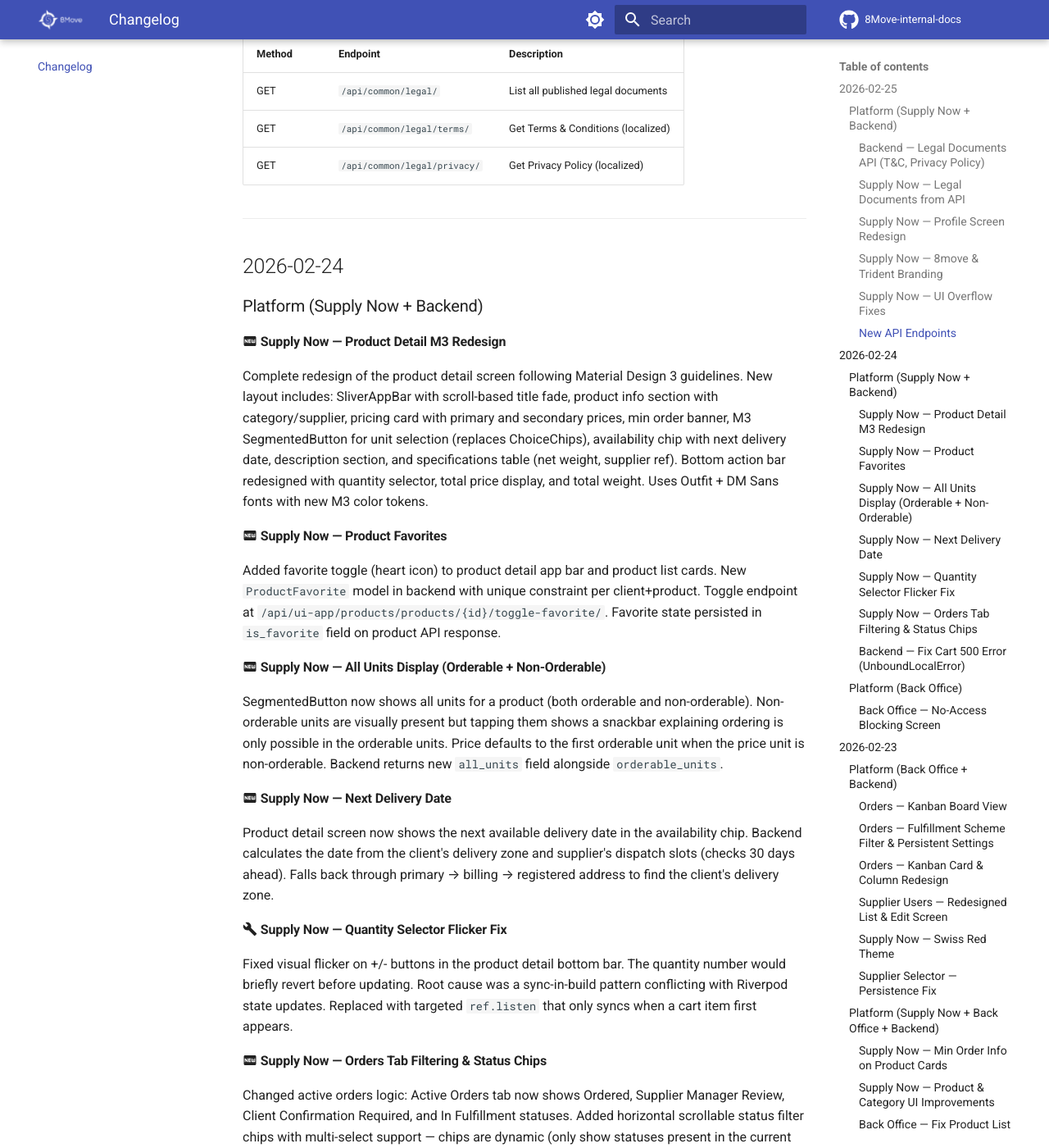
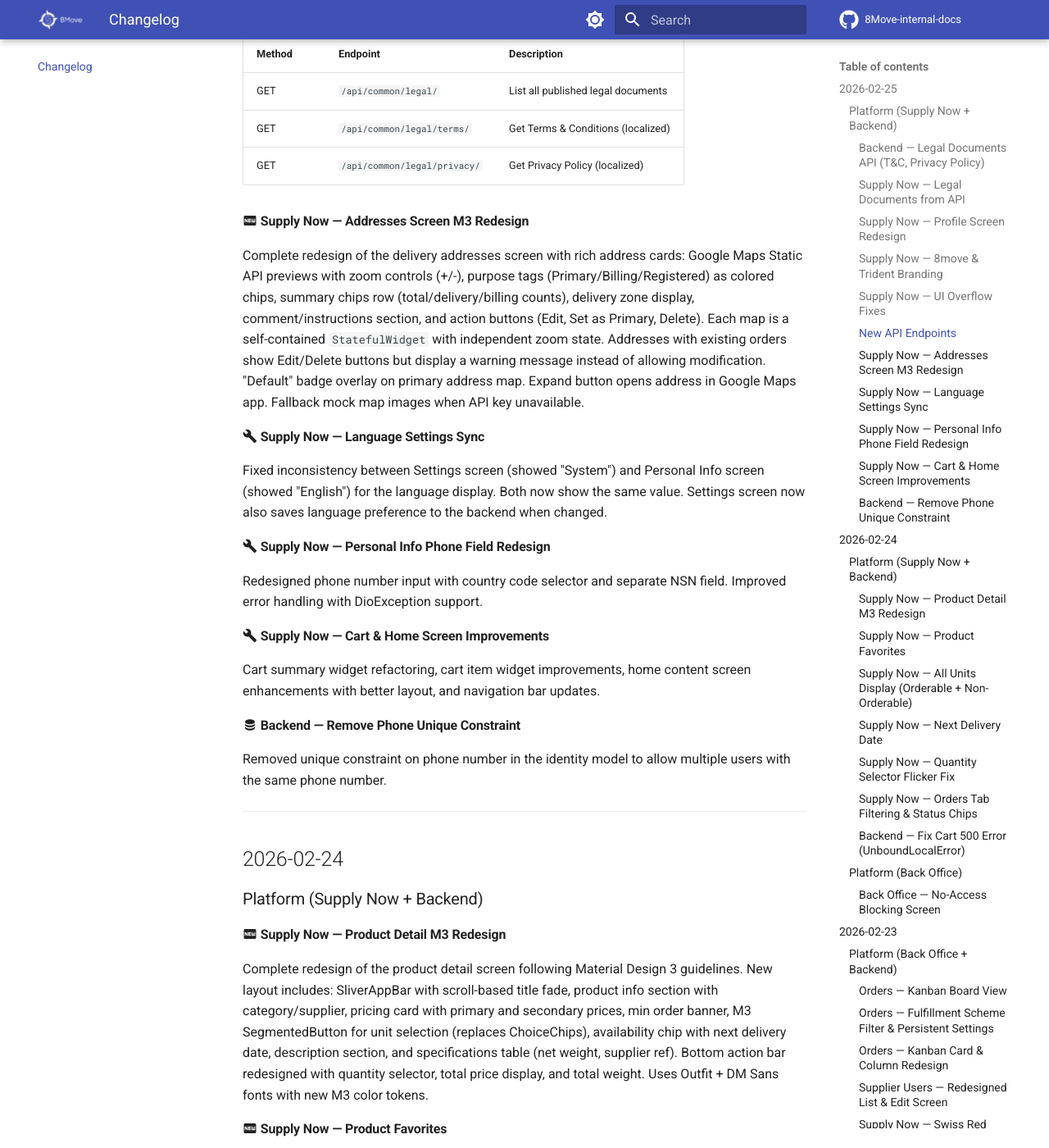
Before and after one commit to MaxShytov/8Move-internal-docs, an MkDocs documentation site: the page built from docs/changelog.md, in a window 1280 px wide and 1400 px high, scrolled down 1266 px. Shown: the whole window at 82% size. Built offline with MkDocs 1.6.1 and Material for MkDocs 9.7.7, drawn with Linux system fonts in a browser that asks for light colours; comment, search, counter and statistics services are not loaded.

Commit message:
docs: addresses redesign, language sync, cart & home improvements
Co-Authored-By: Claude Opus 4.6 <noreply@anthropic.com>

```diff
--- a/docs/changelog.md
+++ b/docs/changelog.md
@@ -29,6 +29,21 @@ Fixed RenderFlex overflow errors in product grid items (aspect ratio 0.62→0.58
 | GET | `/api/common/legal/` | List all published legal documents |
 | GET | `/api/common/legal/terms/` | Get Terms & Conditions (localized) |
 | GET | `/api/common/legal/privacy/` | Get Privacy Policy (localized) |
+
+#### :material-new-box: Supply Now — Addresses Screen M3 Redesign
+Complete redesign of the delivery addresses screen with rich address cards: Google Maps Static API previews with zoom controls (+/-), purpose tags (Primary/Billing/Registered) as colored chips, summary chips row (total/delivery/billing counts), delivery zone display, comment/instructions section, and action buttons (Edit, Set as Primary, Delete). Each map is a self-contained `StatefulWidget` with independent zoom state. Addresses with existing orders show Edit/Delete buttons but display a warning message instead of allowing modification. "Default" badge overlay on primary address map. Expand button opens address in Google Maps app. Fallback mock map images when API key unavailable.
+
+#### :material-wrench: Supply Now — Language Settings Sync
+Fixed inconsistency between Settings screen (showed "System") and Personal Info screen (showed "English") for the language display. Both now show the same value. Settings screen now also saves language preference to the backend when changed.
+
+#### :material-wrench: Supply Now — Personal Info Phone Field Redesign
+Redesigned phone number input with country code selector and separate NSN field. Improved error handling with DioException support.
+
+#### :material-wrench: Supply Now — Cart & Home Screen Improvements
+Cart summary widget refactoring, cart item widget improvements, home content screen enhancements with better layout, and navigation bar updates.
+
+#### :material-database: Backend — Remove Phone Unique Constraint
+Removed unique constraint on phone number in the identity model to allow multiple users with the same phone number.
 
 ---
 
```
Also changed, not shown: docs/tasks/current/notes.md (+9 -0 lines).
